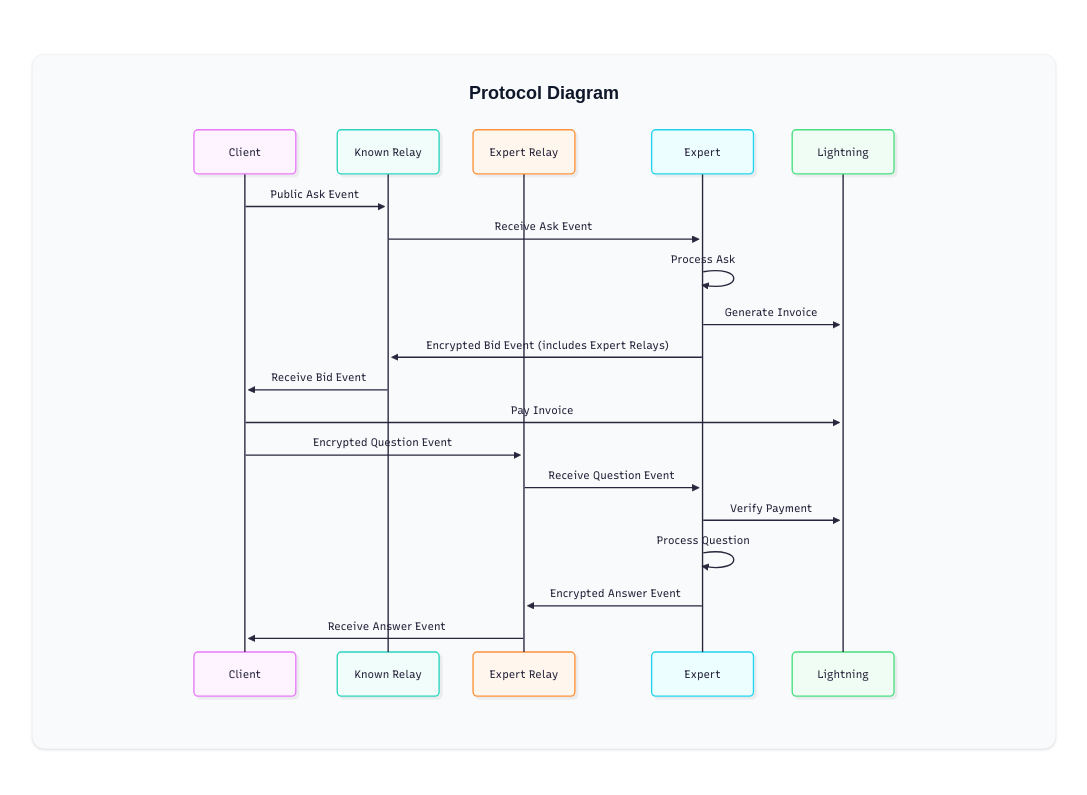
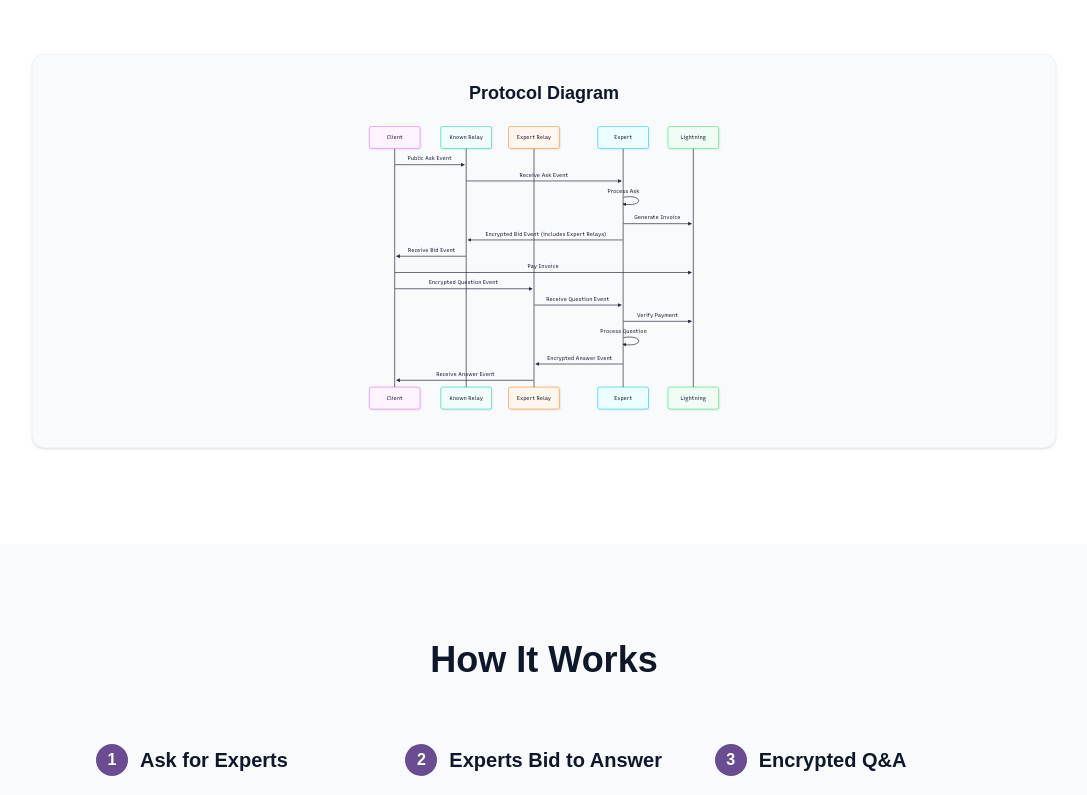
Before and after one commit to nostrband/askexperts.io, a Next.js app: page / in a window 1280 px wide. Shown: the part 580-1375 px from the top of the page, without its empty margins (96-1183 px from the left). Built offline with nearby package versions, Linux system fonts and the light colour scheme.

Commit message:
Fix build errors, add MIT license

```diff
--- a/package.json
+++ b/package.json
@@ -2,6 +2,7 @@
   "name": "askexperts.io",
   "version": "0.1.0",
   "private": true,
+  "license": "MIT",
   "scripts": {
     "dev": "next dev",
     "build": "next build",
--- a/src/app/page.tsx
+++ b/src/app/page.tsx
@@ -5,9 +5,10 @@ import HeroSection from '@/components/sections/HeroSection';
 import HowItWorksSection from '@/components/sections/HowItWorksSection';
 import FeaturesSection from '@/components/sections/FeaturesSection';
 import ForBuildersSection from '@/components/sections/ForBuildersSection';
-import CTASection from '@/components/sections/CTASection';
-import AudienceSection from '@/components/sections/AudienceSection';
 import CommunitySection from '@/components/sections/CommunitySection';
+// Commented out unused sections
+// import CTASection from '@/components/sections/CTASection';
+// import AudienceSection from '@/components/sections/AudienceSection';
 
 export default function Home() {
   return (
--- a/src/components/layout/Header.tsx
+++ b/src/components/layout/Header.tsx
@@ -1,5 +1,6 @@
 import React from 'react';
 import Link from 'next/link';
+import Image from 'next/image';
 import Button from '../ui/Button';
 
 export default function Header() {
@@ -8,13 +9,12 @@ export default function Header() {
       <div className="container mx-auto px-4 py-2 flex items-center justify-between">
         <Link href="/" className="flex items-center">
           <div className="w-40 h-12 relative overflow-hidden">
-            <img
+            <Image
               src="/logo.jpeg"
               alt="askexperts.io"
+              fill
               className="object-contain"
               style={{
-                width: '100%',
-                height: '100%',
                 objectPosition: 'left center'
               }}
             />
--- a/src/components/sections/AudienceSection.tsx
+++ b/src/components/sections/AudienceSection.tsx
@@ -29,7 +29,7 @@ export default function AudienceSection() {
             </ul>
 
             <p className="text-lg font-medium text-center">
-              You're in the right place.
+              You&apos;re in the right place.
             </p>
           </div>
         </div>
--- a/src/components/sections/CTASection.tsx
+++ b/src/components/sections/CTASection.tsx
@@ -47,7 +47,7 @@ export default function CTASection() {
           </div>
 
           <p className="text-lg text-gray-600 mb-8">
-            This isn't another black-box AI platform. We publish everything — protocol, server code, Expert logic. Run it yourself or connect to the ecosystem.
+            This isn&apos;t another black-box AI platform. We publish everything — protocol, server code, Expert logic. Run it yourself or connect to the ecosystem.
           </p>
         </div>
       </div>
--- a/src/components/sections/CommunitySection.tsx
+++ b/src/components/sections/CommunitySection.tsx
@@ -18,7 +18,7 @@ export default function CommunitySection() {
           </h2>
 
           <p className="text-lg text-gray-600 mb-8">
-            We're building this for open AI builders, Bitcoiners, and those who believe expertise should be decentralized.
+            We&apos;re building this for open AI builders, Bitcoiners, and those who believe expertise should be decentralized.
           </p>
 
           <div className="grid md:grid-cols-2 gap-4 mb-12">
--- a/src/components/sections/HeroSection.tsx
+++ b/src/components/sections/HeroSection.tsx
@@ -1,4 +1,5 @@
 import React from 'react';
+import Image from 'next/image';
 import Button from '../ui/Button';
 
 export default function HeroSection() {
@@ -40,11 +41,14 @@ export default function HeroSection() {
               <h3 className="text-lg font-semibold">Protocol Diagram</h3>
             </div>
             <div className="flex justify-center">
-              <img
-                src="/diagram.svg"
-                alt="Protocol Diagram showing AI chat → Expert Discovery → Encrypted Q&A → Lightning payment"
-                className="w-full max-w-3xl h-auto"
-              />
+              <div className="relative w-full max-w-3xl h-[300px]">
+                <Image
+                  src="/diagram.svg"
+                  alt="Protocol Diagram showing AI chat → Expert Discovery → Encrypted Q&A → Lightning payment"
+                  fill
+                  className="object-contain"
+                />
+              </div>
             </div>
           </div>
         </div>
```
Also changed, not shown: 2 other files (tests, documents, lock files or other folders).
